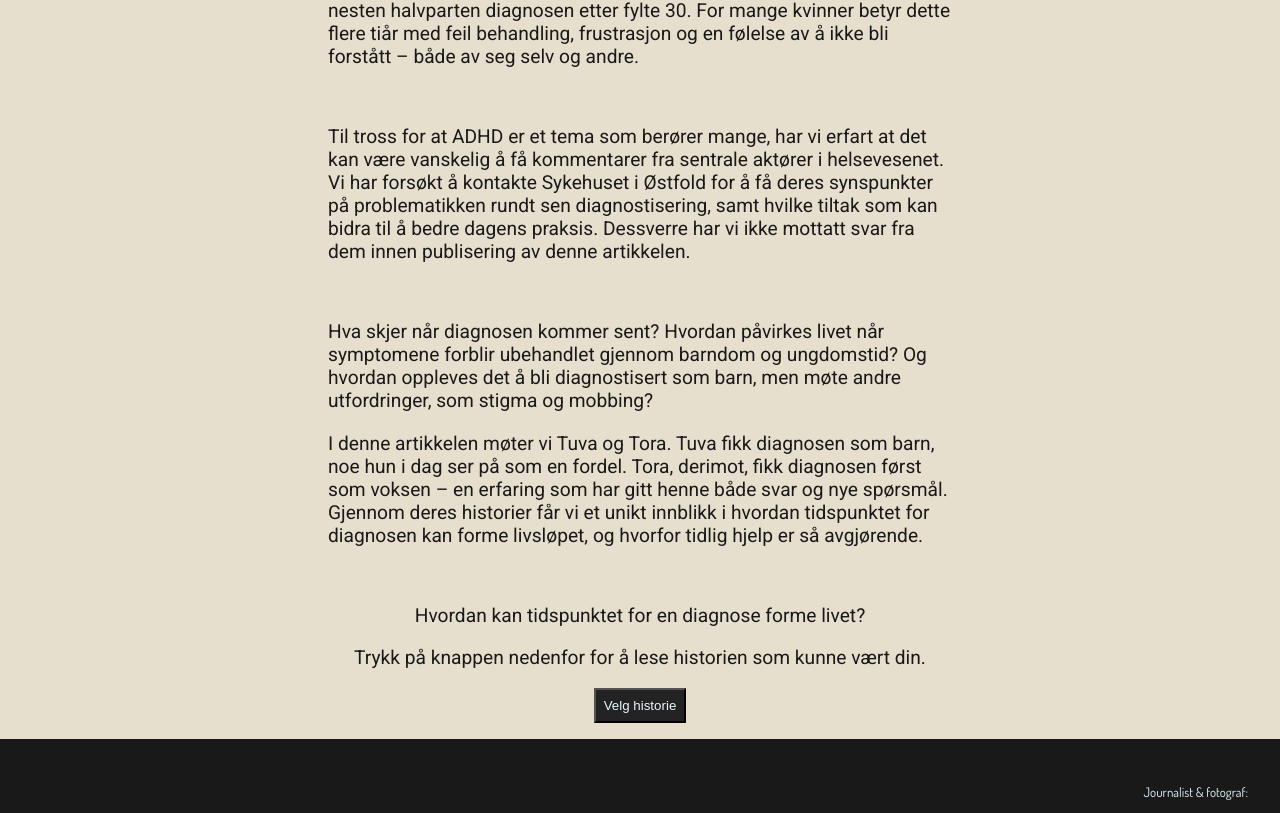
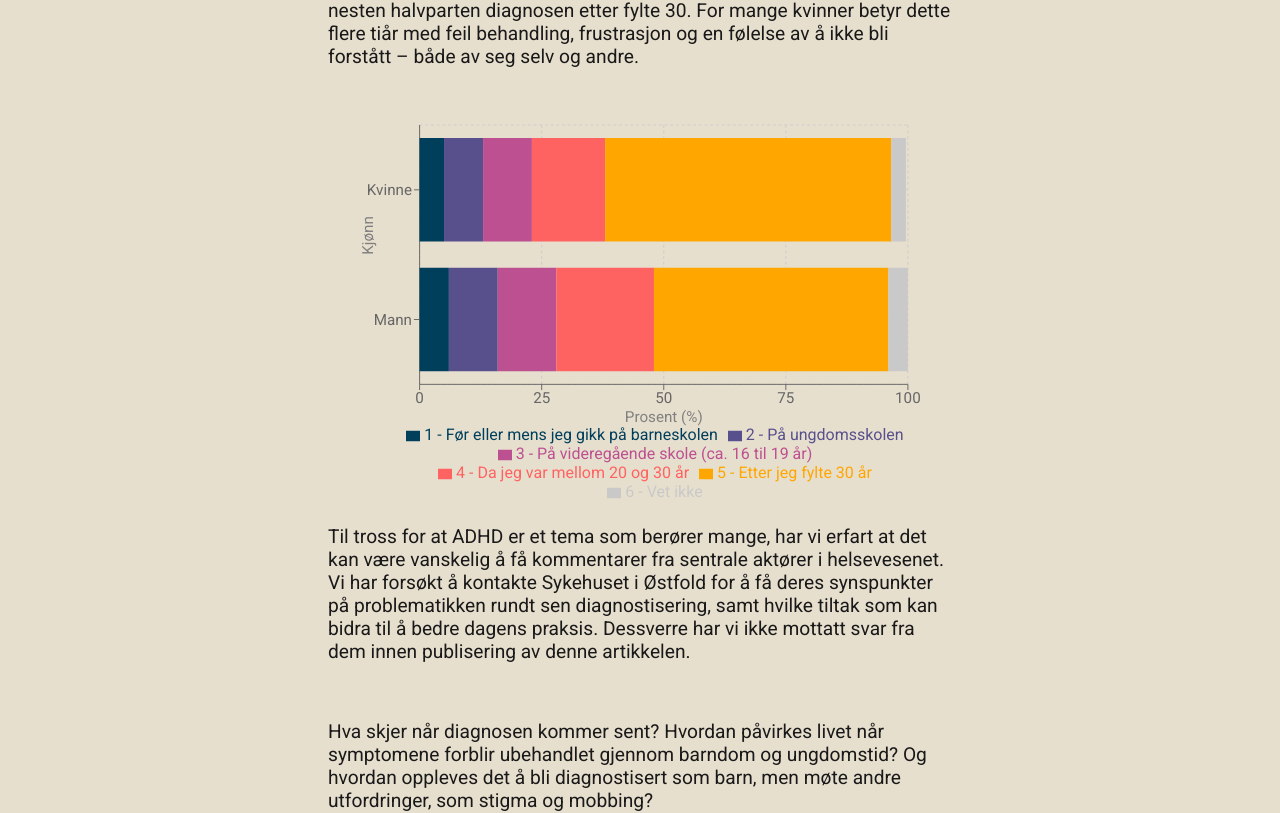
Before and after one commit to Vilped1/ny_kommunikasjonsdesign, a React (Vite) app: page /adhd in a window 1280 px wide. Shown: the part 1804-2617 px from the top of the page. Built offline with nearby package versions, Linux system fonts and the light colour scheme.

Commit message:
New chart

```diff
--- a/src/components/ADHD/RandomArticle.jsx
+++ b/src/components/ADHD/RandomArticle.jsx
@@ -1,7 +1,7 @@
 import { useEffect, useState } from "react";
 import { Link } from "react-router-dom";
 import { Bar, BarChart, CartesianGrid, Legend, Rectangle, ResponsiveContainer, Tooltip, XAxis, YAxis } from "recharts";
-import { data } from "./data";
+import { data, data1 } from "./data";
 
 export default function RandomArticle({ setAdhdTitle, setAdhdQuote }) {
 
@@ -61,7 +61,21 @@ export default function RandomArticle({ setAdhdTitle, setAdhdQuote }) {
                     En undersøkelse fra OsloMet, gjennomført for ADHD Norge i 2022, gir ytterligere innsikt i hvor alvorlig problemet er. Blant 3085 voksne med ADHD svarte hele 58,6 % av kvinnene at de først fikk diagnosen etter fylte 30 år. Dårlig henvisning til spesialister og manglende oppfølging er blant årsakene som trekkes frem. Blant de som opplevde dårlig henvisning, fikk nesten halvparten diagnosen etter fylte 30. For mange kvinner betyr dette flere tiår med feil behandling, frustrasjon og en følelse av å ikke bli forstått – både av seg selv og andre.
                     </p>
                     <img src="" alt="" />
-
+                    <ResponsiveContainer width="100%" height={400}>
+                        <BarChart data={data1} layout="vertical" margin={{ top: 20, right: 30, left: 20, bottom: 5 }}>
+                            <CartesianGrid strokeDasharray="3 3" />
+                            <XAxis type="number" label={{ value: "Prosent (%)", position: "insideBottom", offset: -10 }} />
+                            <YAxis dataKey="gender" type="category" label={{ value: "Kjønn", angle: -90, position: "insideLeft" }} />
+                            <Tooltip />
+                            <Legend />
+                            <Bar dataKey="1 - Før eller mens jeg gikk på barneskolen" stackId="a" fill="#003f5c" />
+                            <Bar dataKey="2 - På ungdomsskolen" stackId="a" fill="#58508d" />
+                            <Bar dataKey="3 - På videregående skole (ca. 16 til 19 år)" stackId="a" fill="#bc5090" />
+                            <Bar dataKey="4 - Da jeg var mellom 20 og 30 år" stackId="a" fill="#ff6361" />
+                            <Bar dataKey="5 - Etter jeg fylte 30 år" stackId="a" fill="#ffa600" />
+                            <Bar dataKey="6 - Vet ikke" stackId="a" fill="#c9c9c9" />
+                        </BarChart>
+                    </ResponsiveContainer>
                     <p>Til tross for at ADHD er et tema som berører mange, har vi erfart at det kan være vanskelig å få kommentarer fra sentrale aktører i helsevesenet. Vi har forsøkt å kontakte Sykehuset i Østfold for å få deres synspunkter på problematikken rundt sen diagnostisering, samt hvilke tiltak som kan bidra til å bedre dagens praksis. Dessverre har vi ikke mottatt svar fra dem innen publisering av denne artikkelen.</p>
                     <img src="" alt="" />
 
--- a/src/components/ADHD/data.js
+++ b/src/components/ADHD/data.js
@@ -12,3 +12,24 @@ export const data = [
   { age: 16, Gutter: 6.4, Jenter: 2.2 },
   { age: 17, Gutter: 6.3, Jenter: 2.1 },
 ];
+
+export const data1 = [
+  {
+    gender: "Kvinne",
+    "1 - Før eller mens jeg gikk på barneskolen": 5,
+    "2 - På ungdomsskolen": 8,
+    "3 - På videregående skole (ca. 16 til 19 år)": 10,
+    "4 - Da jeg var mellom 20 og 30 år": 15,
+    "5 - Etter jeg fylte 30 år": 58.6,
+    "6 - Vet ikke": 3,
+  },
+  {
+    gender: "Mann",
+    "1 - Før eller mens jeg gikk på barneskolen": 6,
+    "2 - På ungdomsskolen": 10,
+    "3 - På videregående skole (ca. 16 til 19 år)": 12,
+    "4 - Da jeg var mellom 20 og 30 år": 20,
+    "5 - Etter jeg fylte 30 år": 48,
+    "6 - Vet ikke": 4,
+  },
+];
```
